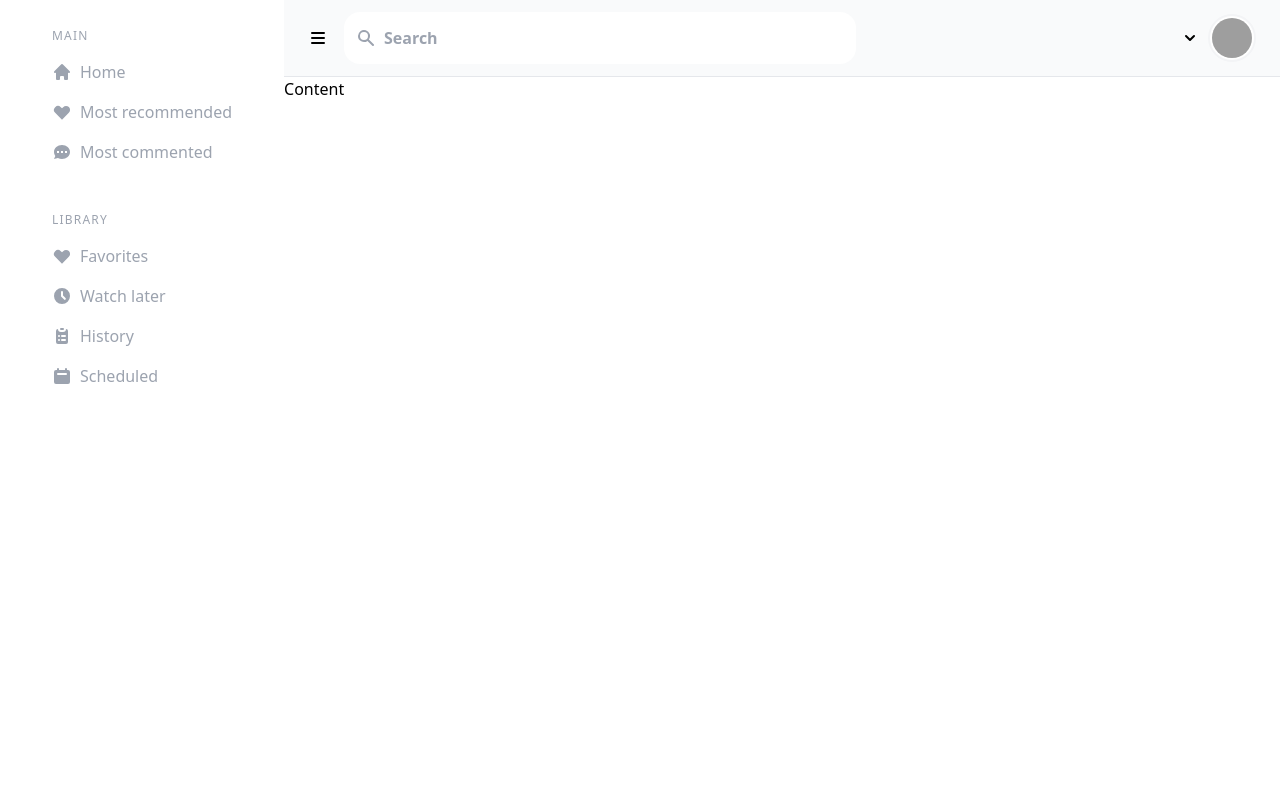
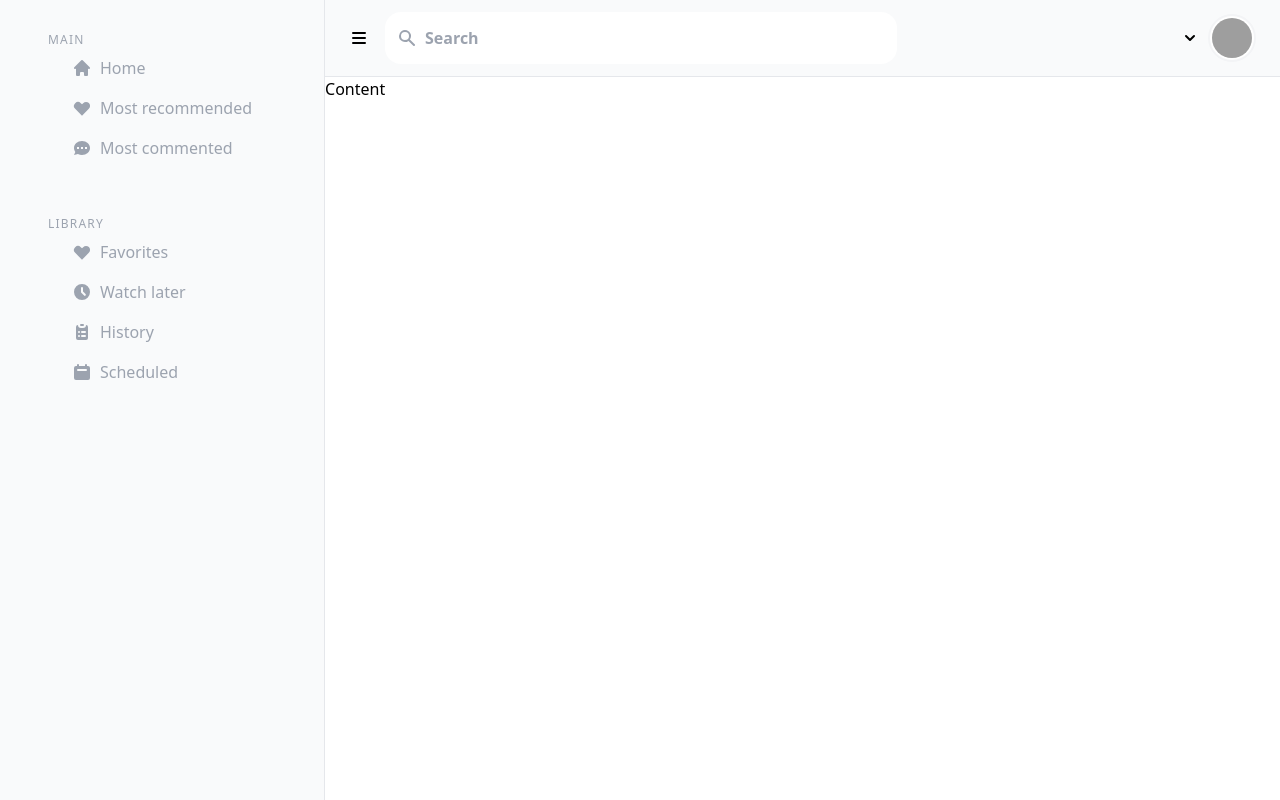
Before and after one commit to joma74/tallpad-headlessui-buildingdropdownmenu, a Vue app: page / in a window 1280 px wide. Built offline with nearby package versions, Linux system fonts and the light colour scheme; grey boxes are pictures that could not be loaded.

Commit message:
refactor: From sidebar to... #5 unified sidebar's paddings and margins

```diff
--- a/src/components/SidebarToSlideover.vue
+++ b/src/components/SidebarToSlideover.vue
@@ -1,8 +1,8 @@
 <template>
   <div id="main" class="flex min-h-screen">
-    <nav id="sidebar" class="p-7 space-y-10">
-      <ol id="sidebar-main" class="text-gray-400">
-        <h3 class="mx-6 mb-2 text-xs uppercase tracking-widest">Main</h3>
+    <nav id="sidebar" class="px-6 py-8 space-y-8 bg-gray-50 border-r">
+      <ol id="sidebar-main" class="mx-6 pb-4 text-gray-400">
+        <h3 class="text-xs uppercase tracking-widest">Main</h3>
         <li>
           <a
             v-for="(item, index) in mainNavigation"
@@ -18,8 +18,8 @@
           </a>
         </li>
       </ol>
-      <ol id="sidebar-library" class="text-gray-400">
-        <h3 class="mx-6 mb-2 text-xs uppercase tracking-widest">Library</h3>
+      <ol id="sidebar-library" class="mx-6 pb-4 text-gray-400">
+        <h3 class="text-xs uppercase tracking-widest">Library</h3>
         <li>
           <a
             v-for="(item, index) in libraryNavigation"
@@ -96,7 +96,7 @@
               alt="" /></MenuButton
         ></Menu>
       </nav>
-      <main id="content" class="flex">Content</main>
+      <main id="content">Content</main>
     </div>
   </div>
 </template>
```
